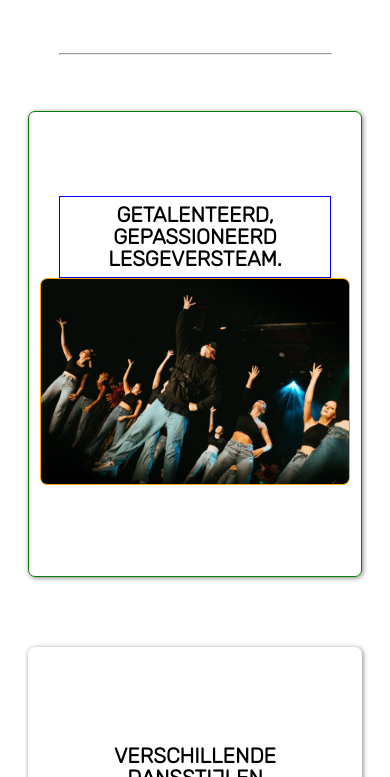
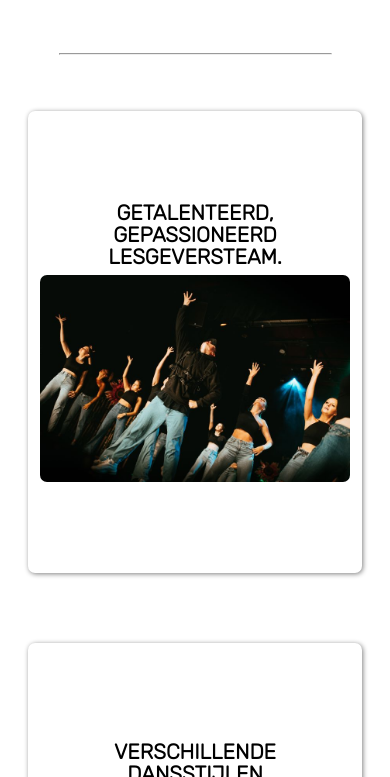
Before and after one commit to itfactory-tm/2022_2023_1wt_portfolio-r0374644, a website: page index.html in a window 390 px wide. Shown: the part 712-1489 px from the top of the page. Drawn offline with nearby package versions, Linux system fonts and the light colour scheme.

Commit message:
MOBILE FIRST

```diff
--- a/portfolioNIEUW.css
+++ b/portfolioNIEUW.css
@@ -143,7 +143,7 @@ hr {
 }
 
 .paragraaf2 {
-    border: 1px solid green;
+    /*border: 1px solid green;*/
     border-radius: 0.5rem;
     box-shadow: 1px 1px 5px grey;
     text-align: center;
@@ -153,7 +153,7 @@ hr {
 }
 
 .paragraaf2 .teamfoto {
-    border: 1px solid orange;
+    /*border: 1px solid orange;*/
     max-width: 310px;
     border-radius: 0.5rem;
     text-align: center;
@@ -161,7 +161,7 @@ hr {
 }
 
 .paragraaf2 .titel1 {
-    border: 1px solid blue;
+    /*border: 1px solid blue;*/
     margin: 0 30px 0 30px;
     text-transform: uppercase;
     padding: 0.5rem;
```
Also changed, not shown: 3-Lesrooster.html (+2 -2 lines).
